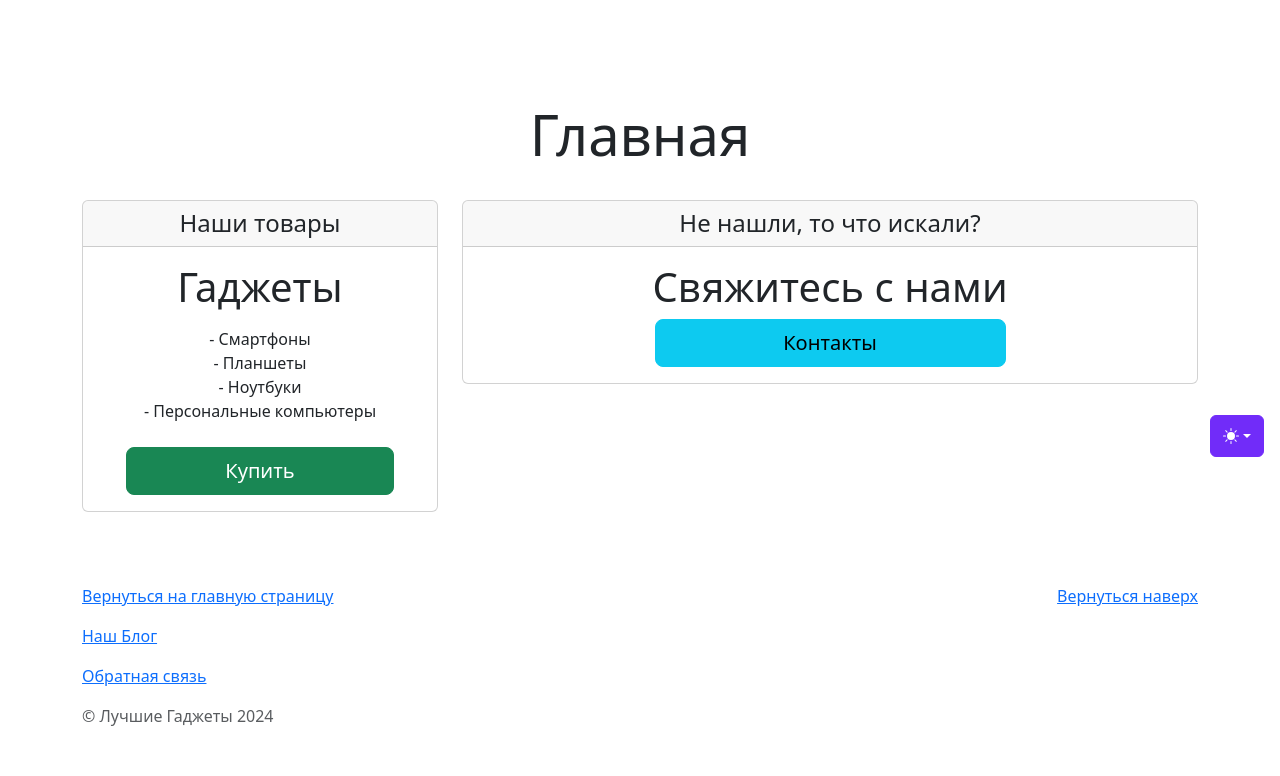
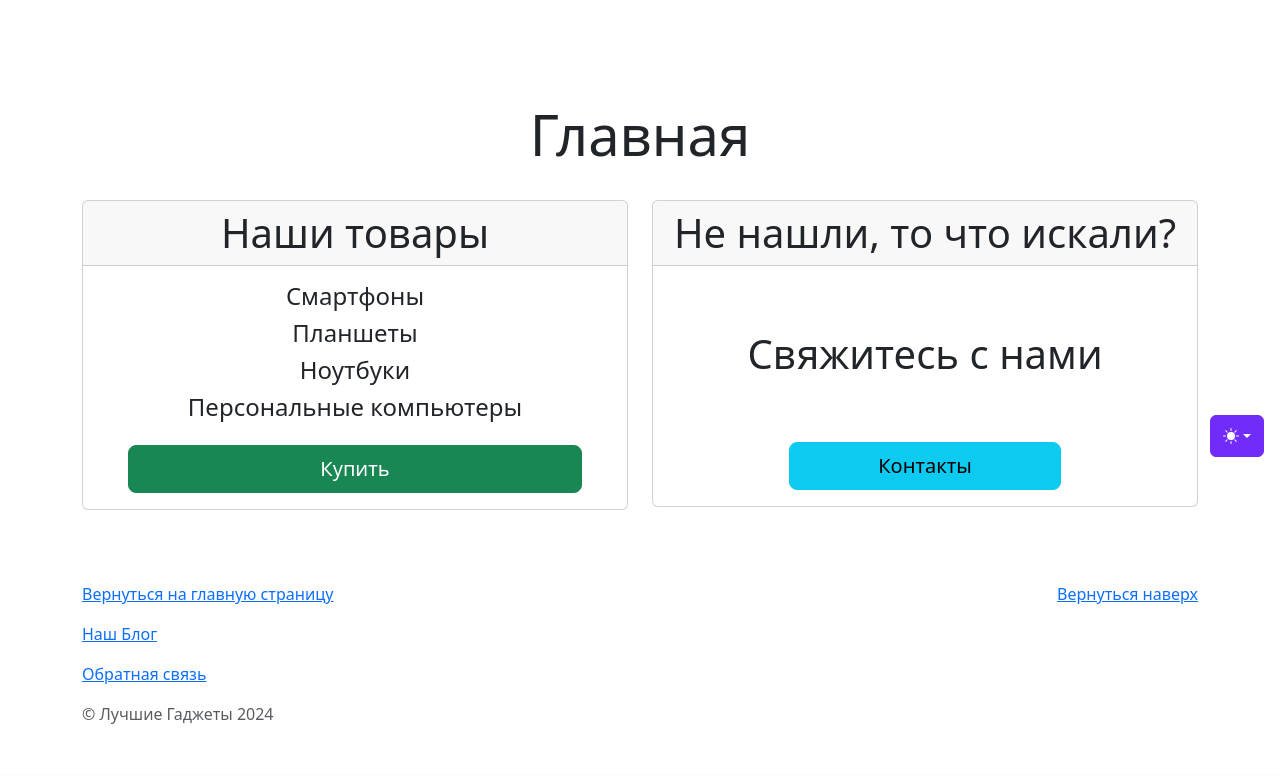
Before and after one commit to EliasN96/DJANGO_HW_2, a Django app: page / in a window 1280 px wide. Shown: the part 327-1103 px from the top of the page. After the commit the page ends 1051 px from the top, so only its background shows below. Run offline with Django 5.2, Linux system fonts and the light colour scheme; some libraries are stand-ins or nearby versions.

Commit message:
update home.html

```diff
--- a/catalog/templates/home.html
+++ b/catalog/templates/home.html
@@ -5,38 +5,36 @@
 </div>
 
 <div class="container">
-    <div class="row text-center">
-        <div class="col-4">
+    <div class="row">
+        <div class="col-6">
             <div class="card mb-4 box-shadow">
                 <div class="card-header">
-                    <h4 class="my-0 font-weight-normal">Наши товары</h4>
+                    <h1 class="my-0 font-weight-normal text-center">Наши товары</h1>
                 </div>
                 <div class="card-body">
-                    <h1 class="card-title pricing-card-title">Гаджеты</h1>
-                    <ul class="list-unstyled mt-3 mb-4 text-center m-3">
-                        <li>- Смартфоны</li>
-                        <li>- Планшеты</li>
-                        <li>- Ноутбуки</li>
-                        <li>- Персональные компьютеры</li>
-                    </ul>
-                    <div class="d-grid gap-2 col-10 mx-auto">
-                        <a href="{% url 'catalog:product_list' %}" type="button" class="btn btn-lg btn-block btn-success">Купить</a>
-                    </div>
+                    <h4 class="card-title pricing-card-title text-center">Смартфоны</h4>
+                    <h4 class="card-title pricing-card-title text-center">Планшеты</h4>
+                    <h4 class="card-title pricing-card-title text-center">Ноутбуки</h4>
+                    <h4 class="card-title pricing-card-title text-center">Персональные компьютеры</h4>
+                </div>
+                <div class="card_footer d-grid gap-2 col-10 mx-auto mb-3">
+                    <a href="{% url 'catalog:product_list' %}" type="button" class="btn btn-lg btn-block btn-success">Купить</a>
                 </div>
             </div>
         </div>
-        <div class="col-8">
+        <div class="col-6">
             <div class="card mb-4 box-shadow">
                 <div class="card-header">
-                    <h4 class="my-0 font-weight-normal">Не нашли, то что искали?</h4>
+                    <h1 class="my-0 font-weight-normal text-center">Не нашли, то что искали?</h1>
                 </div>
-                <div class="card-body" >
-                    <h1 class="card-title pricing-card-title">Свяжитесь с нами</h1>
-                    <div class="d-grid gap-2 col-6 mx-auto">
-                        <a href="{% url 'catalog:contacts' %}" type="button" class="btn btn-lg btn-block btn-info">Контакты</a>
-                    </div>
+                <div class="card-body mt-5 mb-3" >
+                    <h1 class="card-title pricing-card-title text-center">Свяжитесь с нами</h1>
+                </div>
+                <div class="card_footer d-grid gap-2 col-6 mx-auto mb-3 mt-4">
+                    <a href="{% url 'catalog:contacts' %}" type="button" class="btn btn-lg btn-block btn-info">Контакты</a>
                 </div>
             </div>
         </div>
     </div>
+</div>
 {% endblock %}
```
